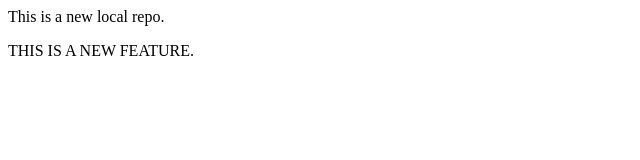
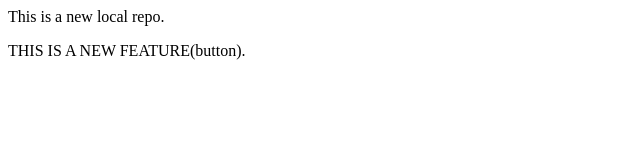
Before and after one commit to Aalisha321/localrepo, a plain HTML site: page index.html in a window 1280 px wide. Shown: the full height of the page, 0-640 px from the left. Drawn offline with Linux system fonts and the light colour scheme.

Commit message:
conflict

```diff
--- a/index.html
+++ b/index.html
@@ -1,2 +1,2 @@
 <p> This is a new local repo.</p>
-<p> THIS IS A NEW FEATURE.</p>
+<p> THIS IS A NEW FEATURE(button).</p>
```
